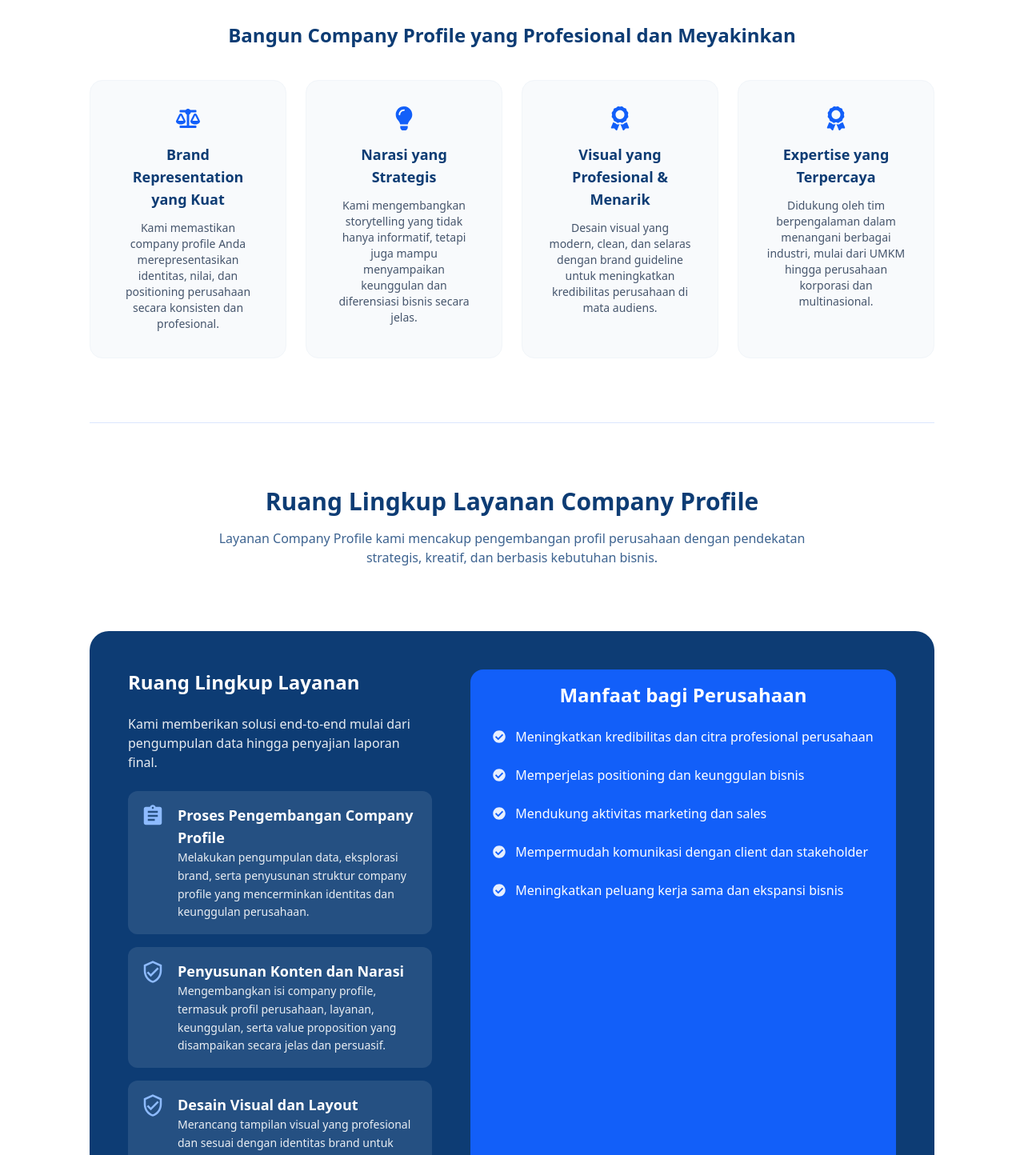
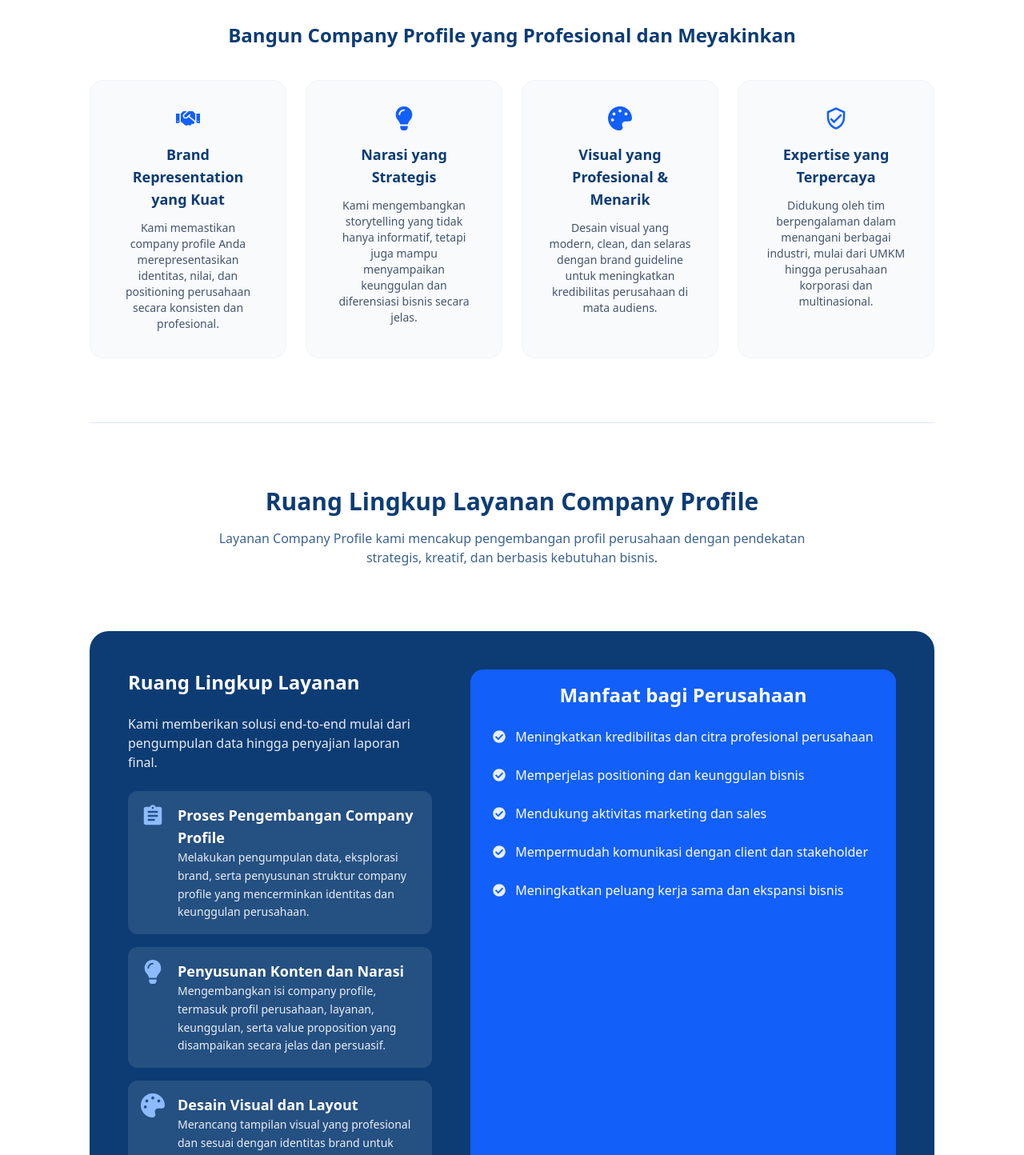
Before and after one commit to renoammar/moku-kreativ-asia, a Next.js app: page /company-profile in a window 1280 px wide. Shown: the part 820-2264 px from the top of the page at 80% size. Built offline with nearby package versions, Linux system fonts and the light colour scheme.

Commit message:
style changing icon

```diff
--- a/app/components/company-profile-components/CompanyProfileDescription.tsx
+++ b/app/components/company-profile-components/CompanyProfileDescription.tsx
@@ -1,8 +1,8 @@
 import {
   FaBolt,
-  FaBalanceScale,
+  FaHandshake,
   FaLightbulb,
-  FaAward
+  FaPalette
 } from 'react-icons/fa';
 import { MdOutlineVerifiedUser, MdAssignment } from 'react-icons/md';
 import WhyChooseUsCard from '../UI/WhyChooseUsCard';
@@ -62,7 +62,7 @@ const CompanyProfileDescription = () => {
         <h3 className="text-2xl font-bold text-center mb-10">Bangun Company Profile yang Profesional dan Meyakinkan</h3>
         <div className="grid gap-6 md:grid-cols-2 lg:grid-cols-4">
           <div className="bg-slate-50 p-8 rounded-2xl text-center border border-slate-100">
-            <div className="flex justify-center mb-4 text-3xl text-[#125ff9]"><FaBalanceScale /></div>
+            <div className="flex justify-center mb-4 text-3xl text-[#125ff9]"><FaHandshake /></div>
             <h4 className="font-bold text-lg mb-3">Brand Representation yang Kuat</h4>
             <p className="text-sm text-slate-600">Kami memastikan company profile Anda merepresentasikan identitas, nilai, dan positioning perusahaan secara konsisten dan profesional.</p>
           </div>
@@ -72,12 +72,12 @@ const CompanyProfileDescription = () => {
             <p className="text-sm text-slate-600">Kami mengembangkan storytelling yang tidak hanya informatif, tetapi juga mampu menyampaikan keunggulan dan diferensiasi bisnis secara jelas.</p>
           </div>
           <div className="bg-slate-50 p-8 rounded-2xl text-center border border-slate-100">
-            <div className="flex justify-center mb-4 text-3xl text-[#125ff9]"><FaAward /></div>
+            <div className="flex justify-center mb-4 text-3xl text-[#125ff9]"><FaPalette /></div>
             <h4 className="font-bold text-lg mb-3">Visual yang Profesional & Menarik</h4>
             <p className="text-sm text-slate-600">Desain visual yang modern, clean, dan selaras dengan brand guideline untuk meningkatkan kredibilitas perusahaan di mata audiens.</p>
           </div>
           <div className="bg-slate-50 p-8 rounded-2xl text-center border border-slate-100">
-            <div className="flex justify-center mb-4 text-3xl text-[#125ff9]"><FaAward /></div>
+            <div className="flex justify-center mb-4 text-3xl text-[#125ff9]"><MdOutlineVerifiedUser /></div>
             <h4 className="font-bold text-lg mb-3">Expertise yang Terpercaya</h4>
             <p className="text-sm text-slate-600">Didukung oleh tim berpengalaman dalam menangani berbagai industri, mulai dari UMKM hingga perusahaan korporasi dan multinasional.</p>
           </div>
@@ -123,12 +123,12 @@ const CompanyProfileDescription = () => {
             description: "Melakukan pengumpulan data, eksplorasi brand, serta penyusunan struktur company profile yang mencerminkan identitas dan keunggulan perusahaan.",
           },
           {
-            icon: <MdOutlineVerifiedUser className="shrink-0 text-3xl text-[#8EBBFF]" />,
+            icon: <FaLightbulb className="shrink-0 text-3xl text-[#8EBBFF]" />,
             title: "Penyusunan Konten dan Narasi",
             description: "Mengembangkan isi company profile, termasuk profil perusahaan, layanan, keunggulan, serta value proposition yang disampaikan secara jelas dan persuasif.",
           },
           {
-            icon: <MdOutlineVerifiedUser className="shrink-0 text-3xl text-[#8EBBFF]" />,
+            icon: <FaPalette className="shrink-0 text-3xl text-[#8EBBFF]" />,
             title: "Desain Visual dan Layout",
             description: "Merancang tampilan visual yang profesional dan sesuai dengan identitas brand untuk meningkatkan daya tarik dan keterbacaan.",
           },
```
